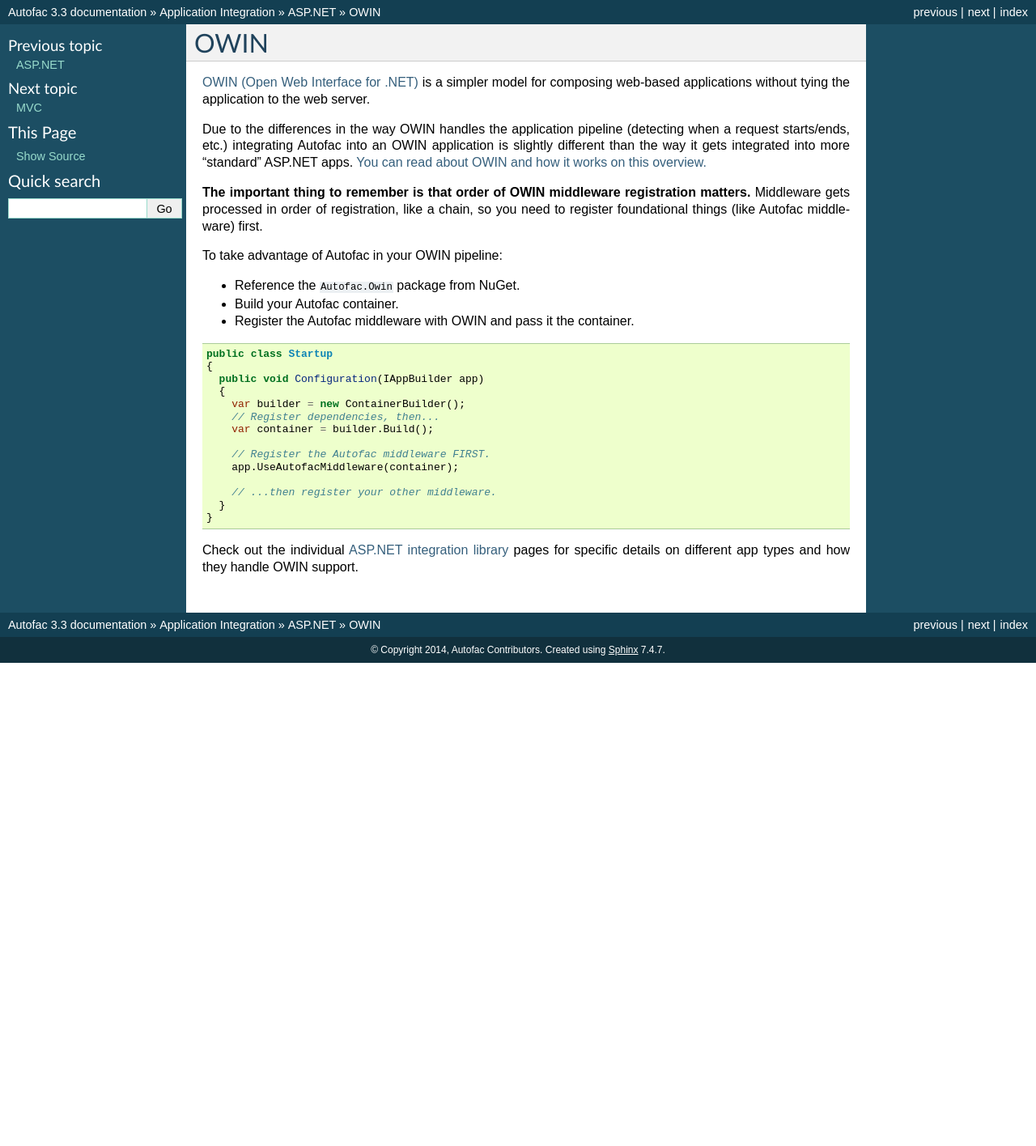
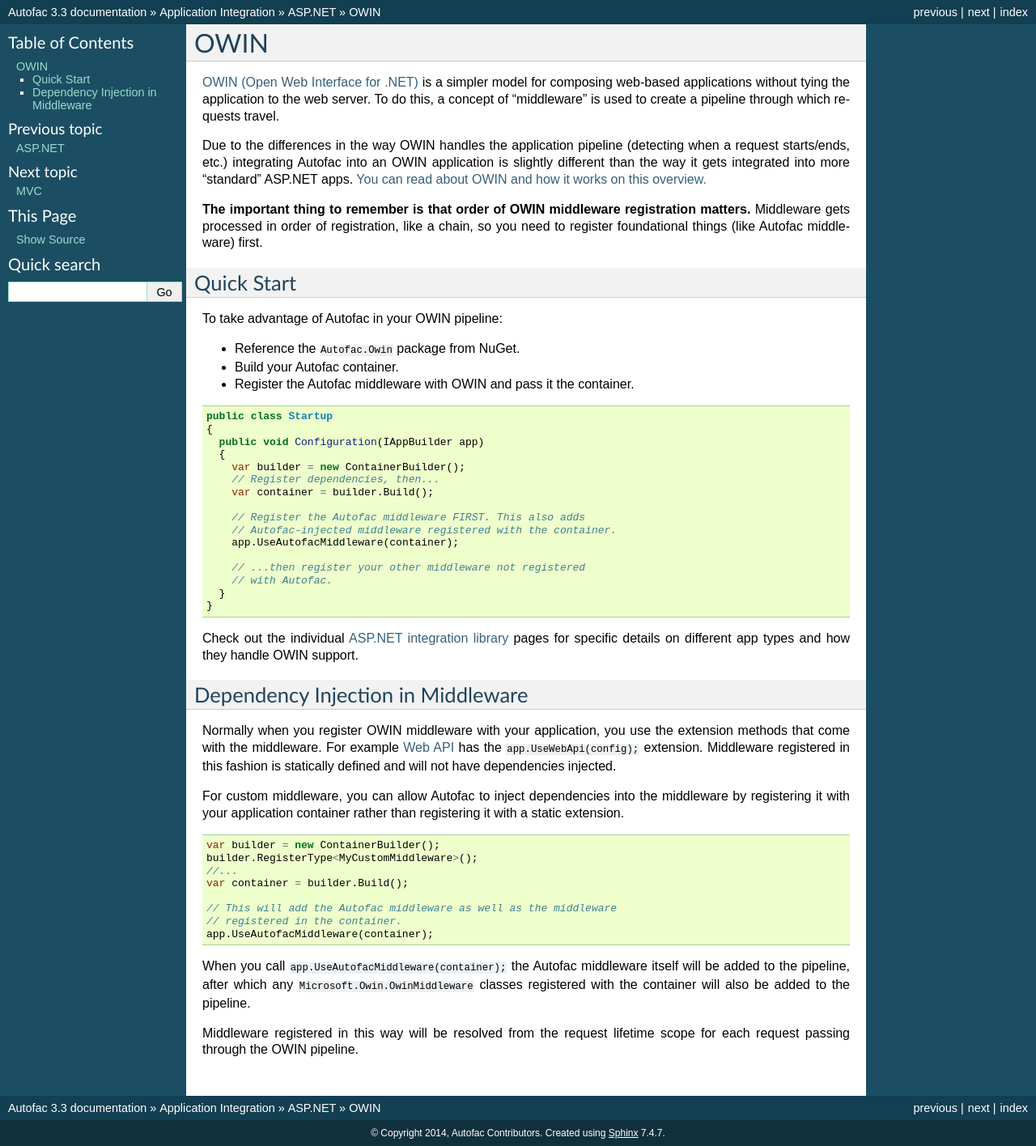
Before and after one commit to autofac/Documentation, a Sphinx documentation site: the page built from docs/integration/owin.rst, in a window 1280 px wide. Shown: the whole page at 81% size. Built offline with Sphinx 7.4.7, drawn with Linux system fonts in a browser that asks for light colours; before the commit the page ends 900 px from its top, so only the background shows below that.

Commit message:
Added details on OWIN middleware registration.

```diff
--- a/docs/integration/owin.rst
+++ b/docs/integration/owin.rst
@@ -2,11 +2,14 @@
 OWIN
 ====
 
-`OWIN (Open Web Interface for .NET) <http://owin.org/>`_ is a simpler model for composing web-based applications without tying the application to the web server.
+`OWIN (Open Web Interface for .NET) <http://owin.org/>`_ is a simpler model for composing web-based applications without tying the application to the web server. To do this, a concept of "middleware" is used to create a pipeline through which requests travel.
 
 Due to the differences in the way OWIN handles the application pipeline (detecting when a request starts/ends, etc.) integrating Autofac into an OWIN application is slightly different than the way it gets integrated into more "standard" ASP.NET apps. `You can read about OWIN and how it works on this overview. <http://www.asp.net/aspnet/overview/owin-and-katana/an-overview-of-project-katana>`_
 
 **The important thing to remember is that order of OWIN middleware registration matters.** Middleware gets processed in order of registration, like a chain, so you need to register foundational things (like Autofac middleware) first.
+
+Quick Start
+===========
 
 To take advantage of Autofac in your OWIN pipeline:
 
@@ -24,11 +27,35 @@
         // Register dependencies, then...
         var container = builder.Build();
 
-        // Register the Autofac middleware FIRST.
+        // Register the Autofac middleware FIRST. This also adds
+        // Autofac-injected middleware registered with the container.
         app.UseAutofacMiddleware(container);
 
-        // ...then register your other middleware.
+        // ...then register your other middleware not registered
+        // with Autofac.
       }
     }
 
 Check out the individual :doc:`ASP.NET integration library <aspnet>` pages for specific details on different app types and how they handle OWIN support.
+
+Dependency Injection in Middleware
+==================================
+
+Normally when you register OWIN middleware with your application, you use the extension methods that come with the middleware. For example :doc:`Web API <webapi>` has the ``app.UseWebApi(config);`` extension. Middleware registered in this fashion is statically defined and will not have dependencies injected.
+
+For custom middleware, you can allow Autofac to inject dependencies into the middleware by registering it with your application container rather than registering it with a static extension.
+
+.. sourcecode:: csharp
+
+    var builder = new ContainerBuilder();
+    builder.RegisterType<MyCustomMiddleware>();
+    //...
+    var container = builder.Build();
+
+    // This will add the Autofac middleware as well as the middleware
+    // registered in the container.
+    app.UseAutofacMiddleware(container);
+
+When you call ``app.UseAutofacMiddleware(container);`` the Autofac middleware itself will be added to the pipeline, after which any ``Microsoft.Owin.OwinMiddleware`` classes registered with the container will also be added to the pipeline.
+
+Middleware registered in this way will be resolved from the request lifetime scope for each request passing through the OWIN pipeline.
```
